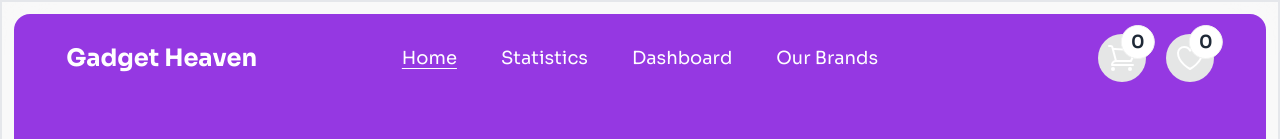
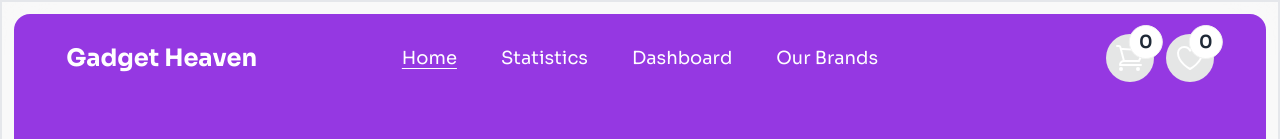
Before and after one commit to programming-hero-web-course-4/b10a8-gadget-heaven-shafiqbd1st, a React (Vite) app: page / in a window 1280 px wide. Shown: the top 139 px of the page. Built offline with nearby package versions, Linux system fonts and the light colour scheme.

Commit message:
error fix navbar

```diff
--- a/public/brands.json
+++ b/public/brands.json
@@ -46,7 +46,7 @@
         "name": "Dell Technologies",
         "logo": "https://logo.clearbit.com/dell.com",
         "description": "Known for its computers, servers, and storage solutions.",
-        "link": "https://www.dell.com"
+        "link": "https://www.dell.com/en-us"
     },
     {
         "id": 8,
--- a/src/components/Brand/Brand.jsx
+++ b/src/components/Brand/Brand.jsx
@@ -15,7 +15,7 @@ const Brand = ({ b }) => {
                     <h2 className="card-title">{name} </h2>
                     <p> {description} </p>
                     <div className="card-actions justify-end">
-                        <Link to={link} className="btn bg-[#9538E2] rounded-xl text-white">Details</Link>
+                        <Link to={link} target="_blank" rel="noopener noreferrer" className="btn bg-[#9538E2] rounded-xl text-white">Details</Link>
                     </div>
                 </div>
             </div>
--- a/src/components/Details/Details.jsx
+++ b/src/components/Details/Details.jsx
@@ -8,7 +8,7 @@ import { CiHeart } from "react-icons/ci";
 import Stars from 'react-stars';
 import { MainContext } from '../MainProvider/MainProvider'
 
-const Details = props => {
+const Details = () => {
 
     useEffect(() => {
         document.title = 'product-details'
--- a/src/components/Navbar/Navbar.jsx
+++ b/src/components/Navbar/Navbar.jsx
@@ -32,7 +32,7 @@ const Navbar = () => {
                         </ul>
                     </div>
                     <div className="navbar-end">
-                        <div className='space-x-2'>
+                        <div className='flex'>
                             <div tabIndex={0} role="button" className="btn btn-ghost btn-circle bg-base-300 mr-3">
                                 <div className="indicator">
                                     <svg xmlns="http://www.w3.org/2000/svg" fill="none" viewBox="0 0 24 24" strokeWidth={1.5} stroke="currentColor" className="size-5 lg:size-8">
```
